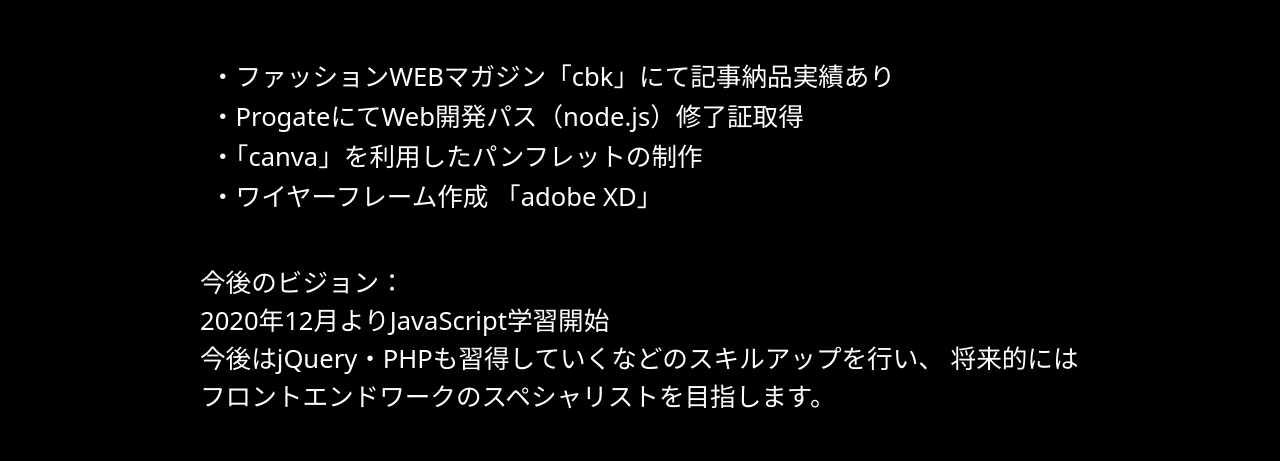
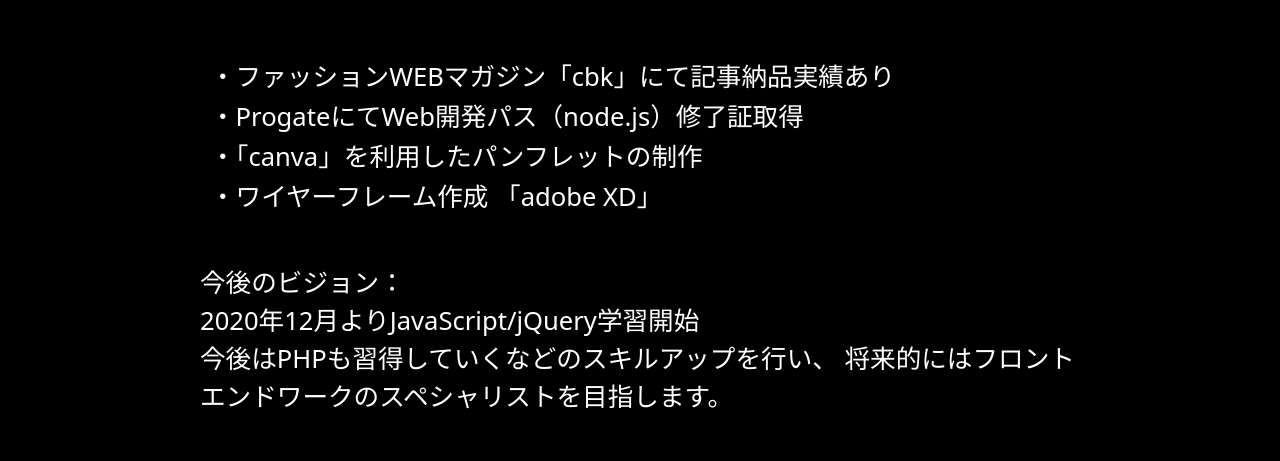
Before and after one commit to somali34/portfolio, a plain HTML site: page index.html in a window 1280 px wide. Shown: the part 3799-4260 px from the top of the page. Drawn offline with Linux system fonts and the light colour scheme.

Commit message:
Update index.html

```diff
--- a/index.html
+++ b/index.html
@@ -152,8 +152,8 @@
         <li>・ワイヤーフレーム作成 「adobe XD」</li>
 
         <p>今後のビジョン：<br>
-          2020年12月よりJavaScript学習開始<br>
-          今後はjQuery・PHPも習得していくなどのスキルアップを行い、
+          2020年12月よりJavaScript/jQuery学習開始<br>
+          今後はPHPも習得していくなどのスキルアップを行い、
           将来的にはフロントエンドワークのスペシャリストを目指します。</p>
 
     </div>
```
